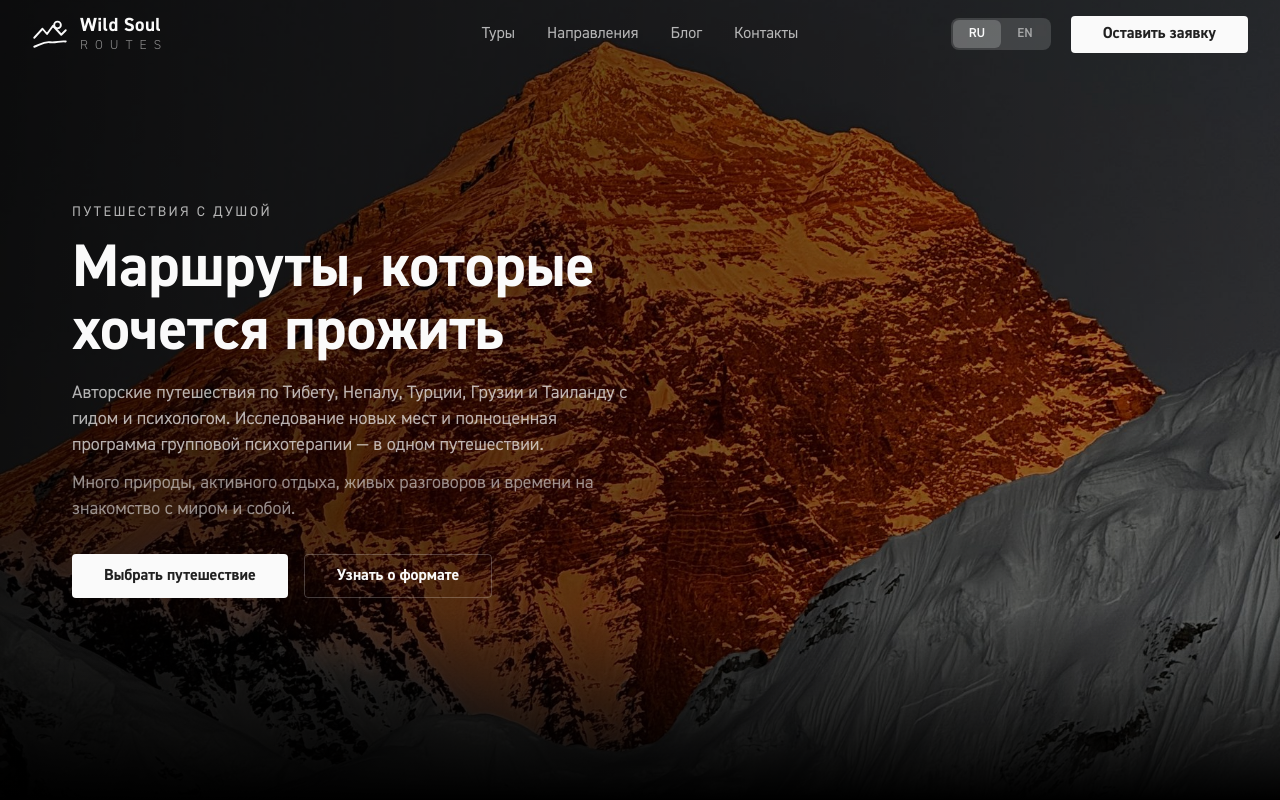
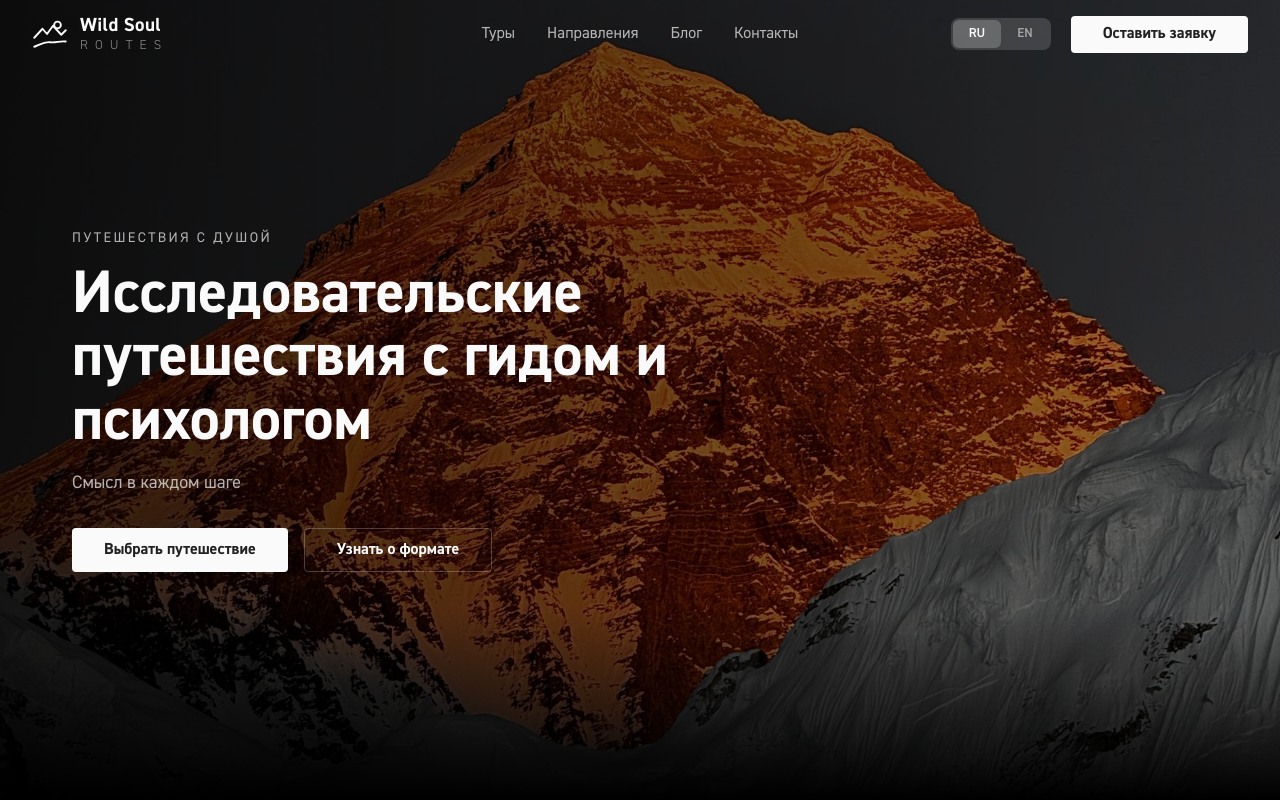
Before and after one commit to fifulina-uxui/wild-soul-routes, a React (Vite) app: page / in a window 1280 px wide. Shown: the top 800 px of the page. Built offline with nearby package versions, Linux system fonts and the light colour scheme.

Commit message:
Hero: новый заголовок и подзаголовок

```diff
--- a/src/data/content.ts
+++ b/src/data/content.ts
@@ -127,11 +127,9 @@ export const content: Record<'ru' | 'en', PageContent> = {
     },
     hero: {
       tagline: 'Путешествия с душой',
-      title: 'Маршруты, которые хочется прожить',
-      subtitle:
-        'Авторские путешествия по Тибету, Непалу, Турции, Грузии и Таиланду с гидом и психологом. Исследование новых мест и полноценная программа групповой психотерапии — в одном путешествии.',
-      subtitle2:
-        'Много природы, активного отдыха, живых разговоров и времени на знакомство с миром и собой.',
+      title: 'Исследовательские путешествия с гидом и психологом',
+      subtitle: 'Смысл в каждом шаге',
+      subtitle2: '',
     },
     tours: {
       label: 'Маршруты',
@@ -673,11 +671,9 @@ export const content: Record<'ru' | 'en', PageContent> = {
     },
     hero: {
       tagline: 'Travel with soul',
-      title: 'Routes you will want to live',
-      subtitle:
-        'Original journeys across Tibet, Nepal, Türkiye, Georgia and Thailand with a guide and a psychologist. Exploring new places and a full group psychotherapy program — in a single trip.',
-      subtitle2:
-        'Plenty of nature, active days, honest conversations and time to meet the world — and yourself.',
+      title: 'Exploratory journeys with a guide and a psychologist',
+      subtitle: 'Meaning in every step',
+      subtitle2: '',
     },
     tours: {
       label: 'Routes',
--- a/src/sections/Hero.tsx
+++ b/src/sections/Hero.tsx
@@ -27,9 +27,11 @@ export default function Hero() {
           <p className="mt-4 max-w-[560px] text-[18px] leading-[26px] text-[rgb(250_250_250/70%)]">
             {t.hero.subtitle}
           </p>
-          <p className="mt-3 max-w-[560px] text-[18px] leading-[26px] text-[rgb(250_250_250/55%)]">
-            {t.hero.subtitle2}
-          </p>
+          {t.hero.subtitle2 && (
+            <p className="mt-3 max-w-[560px] text-[18px] leading-[26px] text-[rgb(250_250_250/55%)]">
+              {t.hero.subtitle2}
+            </p>
+          )}
 
           <div className="mt-8 flex flex-col gap-3 sm:flex-row sm:gap-4">
             <a
```
